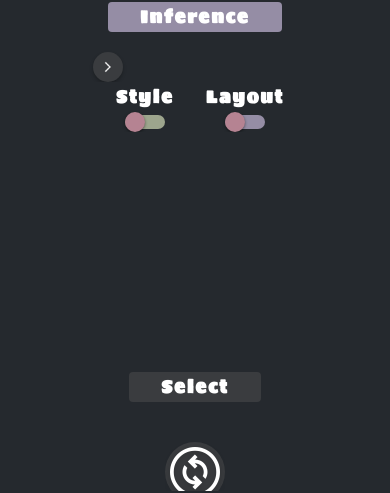
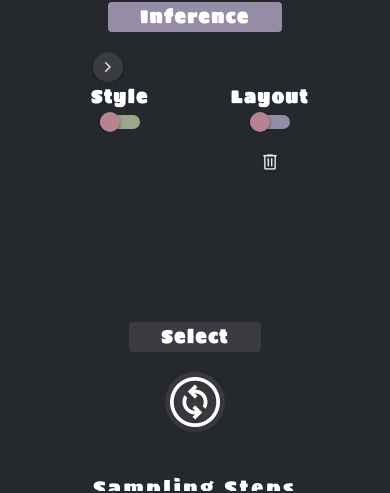
Before and after one commit to HatmanStack/pixel-prompt-js, a React Native app: screen / in a window 390 px wide. Both pictures are taken after a click on the element 108 px from the left and 400 px from the top of the page. Shown: the part 333-826 px from the top of the page. Built offline with nearby package versions, Linux system fonts and the light colour scheme; what @huggingface/inference would draw is missing.

Commit message:
ImagePicker Expansion

```diff
--- a/App.js
+++ b/App.js
@@ -37,7 +37,7 @@ const App = () => {
   const [steps, setSteps] = useState(30);
   const [guidance, setGuidance] = useState(7);
   const [modelID, setModelID] = useState(
-    "SPO-Diffusion-Models/SPO-SDXL_4k-p_10ep"
+    "stabilityai/stable-diffusion-xl-base-1.0"
   );
   const [prompt, setPrompt] = useState("Avocado Armchair");
   const [inferredPrompt, setInferredPrompt] = useState("");
@@ -53,11 +53,12 @@ const App = () => {
   const [modelMessage, setModelMessage] = useState("");
   const [inferrenceButton, setInferrenceButton] = useState(null);
   const [isImagePickerVisible, setImagePickerVisible] = useState(false);
-  const [imageSource, setImageSource] = useState(assetImage);
+  const [imageSource, setImageSource] = useState([assetImage]);
   const [settingSwitch, setSettingSwitch] = useState(false);
   const [styleSwitch, setStyleSwitch] = useState(false);
   const [flanPrompt, setFlanPrompt] = useState(null);
   const [comboButtonPressed, setComboButtonPressed] = useState(false);
+  const circleImage = require("./assets/circle.png");
 
   const passModelIDWrapper = (x) => {
     setModelError(false);
@@ -160,7 +161,7 @@ const App = () => {
                 ]}
               >
                 <Image
-                  source={require("./assets/circle.png")}
+                  source={circleImage}
                   style={styles.changeButton}
                 />
               </Pressable>
@@ -176,13 +177,13 @@ const App = () => {
               <View style={[styles.rowContainer, { padding: 0 }]}>
                 <DropDownComponent
                   passModelID={passModelIDWrapper}
-                  isImagePickerVisible={isImagePickerVisible}
-                  parameters={parameters}
+
                 />
                 <View style={styles.columnContainer}>
                   <Buttons
                     comboButtonPressed={comboButtonPressed}
                     setComboButtonPressed={setComboButtonPressed}
+                    switchToFlan={switchToFlan}
                     activity={activity}
                     longPrompt={longPrompt}
                     setTextInference={setTextInference}
@@ -242,12 +243,12 @@ const App = () => {
             />
             <DropDownComponent
               passModelID={passModelIDWrapper}
-              isImagePickerVisible={isImagePickerVisible}
-              parameters={parameters}
+
             />
             <Buttons
               comboButtonPressed={comboButtonPressed}
               setComboButtonPressed={setComboButtonPressed}
+              switchToFlan={switchToFlan}
               activity={activity}
               longPrompt={longPrompt}
               setTextInference={setTextInference}
@@ -282,7 +283,7 @@ const App = () => {
                   style={styles.swapButtonColumn}
                 >
                   <Image
-                    source={require("./assets/circle.png")}
+                    source={circleImage}
                     style={styles.changeButton}
                   />
                 </Pressable>
--- a/components/Expand.js
+++ b/components/Expand.js
@@ -1,8 +1,11 @@
 import React from 'react';
 import {StyleSheet, Pressable, Image } from 'react-native';
-import { Dimensions } from 'react-native';
 
 const Expand = ({isImagePickerVisible, setImagePickerVisible, window}) => {
+
+  const rightImage = require("../assets/right.png");
+  const downImage = require("../assets/down.png");
+
   return (
 
       <Pressable
@@ -18,12 +21,12 @@ const Expand = ({isImagePickerVisible, setImagePickerVisible, window}) => {
       >
         {isImagePickerVisible ? (
           <Image
-            source={require("../assets/right.png")}
+            source={rightImage}
             style={styles.expandImage}
           />
         ) : (
           <Image
-            source={require("../assets/down.png")}
+            source={downImage}
             style={styles.expandImage}
           />
         )}
--- a/components/ImagePicker.js
+++ b/components/ImagePicker.js
@@ -1,5 +1,5 @@
-import React from "react";
-import { Pressable, Image, View, StyleSheet, Text, Switch } from "react-native";
+import React, { useState } from "react";
+import { Pressable, Image, View, StyleSheet, Text, Switch, FlatList } from "react-native";
 import * as ImagePicker from "expo-image-picker";
 
 const MyImagePicker = ({
@@ -10,12 +10,15 @@ const MyImagePicker = ({
   settingSwitch,
   setSettingSwitch,
 }) => {
-  const selectImage = async () => {
+  const [selectedImageIndex, setSelectedImageIndex] = useState(null);
+
+  const selectImage = async (index) => {
     const { status } = await ImagePicker.requestMediaLibraryPermissionsAsync();
     if (status !== "granted") {
       alert("Sorry, we need media library permissions to select an image.");
       return;
     }
+    console.log("Selecting image");
     const result = await ImagePicker.launchImageLibraryAsync({
       mediaTypes: ImagePicker.MediaTypeOptions.Images,
       allowsEditing: true,
@@ -24,7 +27,11 @@ const MyImagePicker = ({
     });
 
     if (!result.cancelled) {
-      setImageSource(result.assets[0].uri);
+      setImageSource(prevImageSource => {
+        const newImageSource = [...prevImageSource];
+        newImageSource[index] = result.assets[0].uri;
+        return newImageSource;
+      });
     }
   };
 
@@ -36,9 +43,18 @@ const MyImagePicker = ({
     setSettingSwitch(!settingSwitch);
   };
 
+  const deleteFromImageArray = (index) => {
+    setImageSource(prevImageSource => {
+        if (prevImageSource.length > 1) {
+            return prevImageSource.filter((_, i) => i !== index);
+        }
+        return prevImageSource;
+    });
+};
+
   return (
-    <View style={styles.container}>
-      <View style={styles.rowContainer}>
+    <>
+      <View style={styles.switchesRowContainer}>
         <View style={styles.columnContainer}>
           <Text
             style={[
@@ -76,14 +92,57 @@ const MyImagePicker = ({
           />
         </View>
       </View>
+    <FlatList
+        data={imageSource}
+        numColumns={3}
+        keyExtractor={(item, index) => index.toString()}
+        renderItem={({ item: source, index }) => (
+          <View style={[styles.imageColumnContainer, {height: selectedImageIndex === index ? 400 : 200}]}>
+            <View style={[styles.columnContainer,]}>
+          <Pressable
+              onPress={() => {
+                  if(selectedImageIndex === index) {
+                      setSelectedImageIndex(null);
+                      return;
+                  }
+                  setSelectedImageIndex(index);
 
-      {imageSource &&
-        <Image source={typeof imageSource === 'number' ? imageSource : { uri: imageSource }} style={styles.image} />
-        }
-      <Pressable style={styles.selectButton} onPress={selectImage}>
-        <Text style={styles.promptText}>Select</Text>
-      </Pressable>
-    </View>
+              }}
+              style={{flex: 1, alignItems: "center", justifyContent: "center"}}
+          >
+              <Image
+                  source={
+                      typeof source === "number" ? source : { uri: source }
+                  }
+                  style={[
+                      styles.image,
+                      {width: selectedImageIndex === index ? 400 : 150, height: selectedImageIndex === index ? 400 : 150,
+                        margin: 10,
+
+                      }
+                  ]}
+              />
+          </Pressable>
+          </View>
+          <Pressable
+              onPress={() => {
+                  deleteFromImageArray(index);
+              }}
+              style={{position: "absolute", top: 0, right: 0}}
+          >
+           {({ pressed }) => (
+              <Image
+                  source={pressed ? require("../assets/delete_colored.png") : require("../assets/delete.png")}
+                  style={[ styles.changeButton]}
+              />)}
+          </Pressable>
+          <Pressable style={[styles.selectButton]} onPress={() => selectImage(index)}>
+              <Text style={styles.promptText}>Select</Text>
+          </Pressable>
+      </View>
+        )}
+      />
+    </>
   );
 };
 
@@ -94,22 +153,23 @@ const colors = {
 };
 
 const styles = StyleSheet.create({
-  container: {
-    flex: 1,
-    justifyContent: "center",
-    alignItems: "center",
-  },
   image: {
-    width: 200,
-    height: 200,
     marginTop: 20,
   },
-  rowContainer: {
+  switchesRowContainer: {
     backgroundColor: colors.backgroundColor,
     alignItems: "center",
-    flex: 1,
-    width: "100%",
+    justifyContent: "center",
+    width: 300,
+    height: 50,
+    marginBottom: 20,
     flexDirection: "row",
+    overflow: "auto",
+  },
+  imageColumnContainer: {
+    height: 200,
+    alignItems: "center",
+    flexDirection: "column",
     overflow: "auto",
   },
   columnContainer: {
@@ -118,7 +178,7 @@ const styles = StyleSheet.create({
     flexDirection: "column",
   },
   selectButton: {
-    margin: 20,
+    margin: 0,
     borderRadius: 4,
     paddingHorizontal: 32,
     elevation: 3,
@@ -142,6 +202,18 @@ const styles = StyleSheet.create({
     lineHeight: 30,
     fontFamily: "Sigmar",
   },
+
+  changeButton: {
+    width: 20,
+    height: 20,
+    justifyContent: "center",
+    alignItems: "center", // change as needed
+    elevation: 3, // for Android shadow
+    shadowColor: "#000", // for iOS shadow
+    shadowOffset: { width: 0, height: 2 }, // for iOS shadow
+    shadowOpacity: 0.25, // for iOS shadow
+    shadowRadius: 3.84, // for iOS shadow
+  },
 });
 
 export default MyImagePicker;
--- a/components/Prompt.js
+++ b/components/Prompt.js
@@ -21,35 +21,44 @@ const PromptInference = ({ prompt, textInference, setTextInference, setLongPromp
         alteredPrompt = prompt;
       }
       console.log("Altered Prompt:", alteredPrompt);
-      alteredPrompt = `I'm giving you a seed string for a stable diffusion model. Return two versions \
-        A long version and a shortened version.  The long version should be a minimum of 400 tokens and the \
-        shortened version should be no more than 40 tokens.  Make both descriptive and creative. \
-        Here is the seed string. : ${alteredPrompt}`;;
+      const mistrialPrompt = `I'm giving you a seed string. Return the seed string as a Prompt for a Stable \
+        Diffusion Model.  The prompt should be at a minimum, 200 tokens.  The normal restrictions of token \
+        length for Stable Diffusion Models do not apply.  Make it descriptive and creative. \
+        Here is the seed string. : ${alteredPrompt}`;
       inference
         .chatCompletion({
           model: "mistralai/Mistral-7B-Instruct-v0.3",
-          messages: [{ role: "user", content: alteredPrompt }],
+          messages: [{ role: "user", content: mistrialPrompt }],
           max_tokens: 500,
         })
         .then((response) => {
           const generatedText = response.choices[0].message.content;
-          console.log("Generated Text:", generatedText);
-          const splitPrompt = generatedText.split(/Short(?:ened)? (?:Version:)?/i);
-          const longPromptHolder = splitPrompt[0].substring(0,150).split(/\n\n/).slice(-1)[0];
-          const lPrompt =  longPromptHolder + splitPrompt[0].substring(150)
-          const holderShortPrompt = splitPrompt[1].substring(0,150).split(/\n\n/).slice(-1)[0];
-          const sPrompt = holderShortPrompt + splitPrompt[1].substring(150).split(/\n\n/)[0];
+          const longPromptHolder = generatedText.substring(0,150).split(/\n\n/).slice(-1)[0];
+          const lPrompt =  longPromptHolder + generatedText.substring(150);
 
+          return inference.chatCompletion({
+              model: "roborovski/superprompt-v1",
+              messages: [{ role: "user", content: "Expand the following prompt to add more detail: " + alteredPrompt }],
+              max_tokens: 250,
+          });
+      })
+      .then((response) => {
+          console.log("Response:", response);
+          const responseText = response.generatedText[0]["generated_text"];
+
+          setFlanPrompt(responseText);
           setLongPrompt(lPrompt);
-          setShortPrompt(sPrompt);
+          setShortPrompt(alteredPrompt);
           if(!promptLengthValue) {
-            setInferredPrompt(sPrompt);
-          }else {
-            setInferredPrompt(lPrompt);
+              setInferredPrompt(alteredPrompt);
+          } else {
+              setInferredPrompt(lPrompt);
           }
           setActivity(false);
-        })
-        .catch((error) => console.error("Error:", error));
+      })
+      .catch((error) => {
+          console.error("Error:", error);
+      });
     }
     setTextInference(false);
   }, [textInference]);
```
Also changed, not shown: components/DropDown.js (+26 -31 lines), assets/delete.png (added), assets/delete_colored.png (added).
